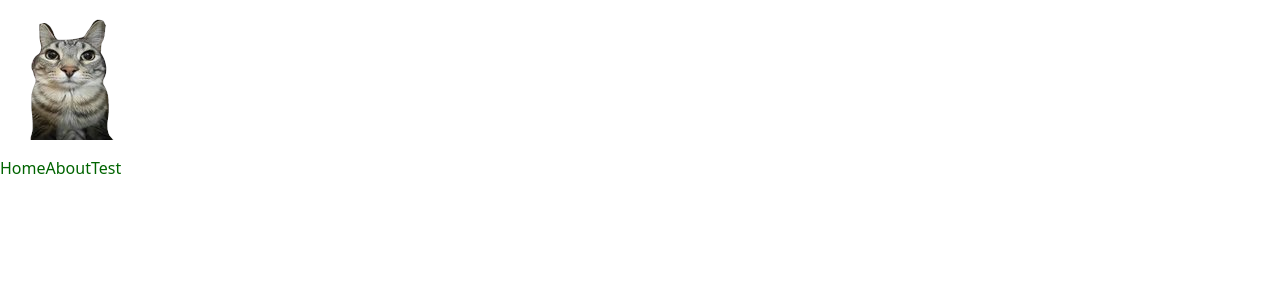
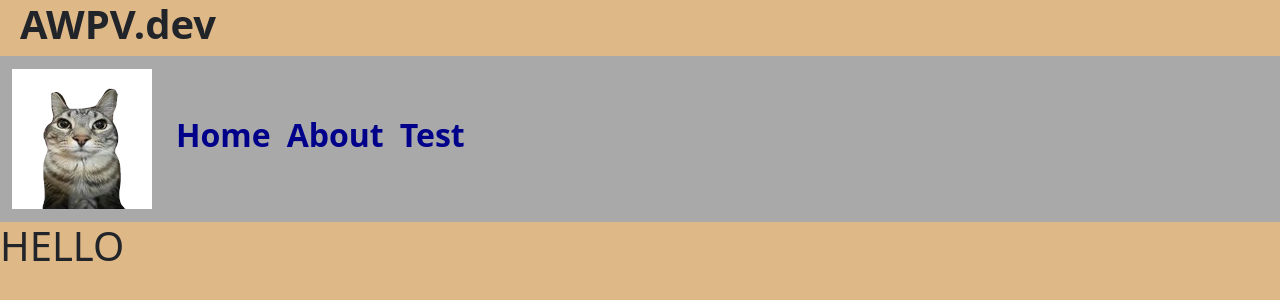
Before and after one commit to Arthur-P-V/personal-frontend, a Vue app: page / in a window 1280 px wide. Before the commit this address had no page. Shown: the top 300 px of the page. Built offline with nearby package versions, Linux system fonts and the light colour scheme.

Commit message:
not incredible changes

```diff
--- a/src/App.vue
+++ b/src/App.vue
@@ -6,6 +6,12 @@ import BannerItem from './components/BannerItem.vue'
   <header>
     <BannerItem></BannerItem>
   </header>
+
+  <RouterView />
 </template>
 
-<style scoped></style>
+<style>
+body {
+  background-color: burlywood;
+}
+</style>
--- a/src/components/BannerItem.vue
+++ b/src/components/BannerItem.vue
@@ -1,19 +1,23 @@
 <template>
-  <h1>
-    <RouterLink to="/"><img src="/src/logo-placeholder.png" alt="" /></RouterLink>
-  </h1>
-  <div class="navbar">
-    <nav>
-      <RouterLink to="/">Home</RouterLink>
-      <RouterLink to="about">About</RouterLink>
-      <RouterLink to="test">Test</RouterLink>
-    </nav>
-  </div>
+  <h1 style="font-weight: bolder; padding-left: 0.5em">AWPV.dev</h1>
+  <nav class="navbar navbar-expand-lg" style="background-color: darkgray">
+    <div class="container-fluid">
+      <RouterLink class="navbar-brand" to="/"
+        ><img src="/src/logo-placeholder.png" alt=""
+      /></RouterLink>
+      <ul class="navbar-nav me-auto">
+        <li class="nav-item h2"><RouterLink class="nav-link" to="/">Home</RouterLink></li>
+        <li class="nav-item h2"><RouterLink class="nav-link" to="about">About</RouterLink></li>
+        <li class="nav-item h2"><RouterLink class="nav-link" to="test">Test</RouterLink></li>
+      </ul>
+    </div>
+  </nav>
 </template>
 
 <style scoped>
 a {
+  font-weight: bolder;
   text-decoration: none;
-  color: darkgreen;
+  color: darkblue;
 }
 </style>
--- a/src/views/HomeView.vue
+++ b/src/views/HomeView.vue
@@ -1,5 +1,7 @@
 <script setup lang="ts"></script>
 
 <template>
-  <main></main>
+  <main>
+    <h1>HELLO</h1>
+  </main>
 </template>
```
Also changed, not shown: src/Jakey.png (added).
